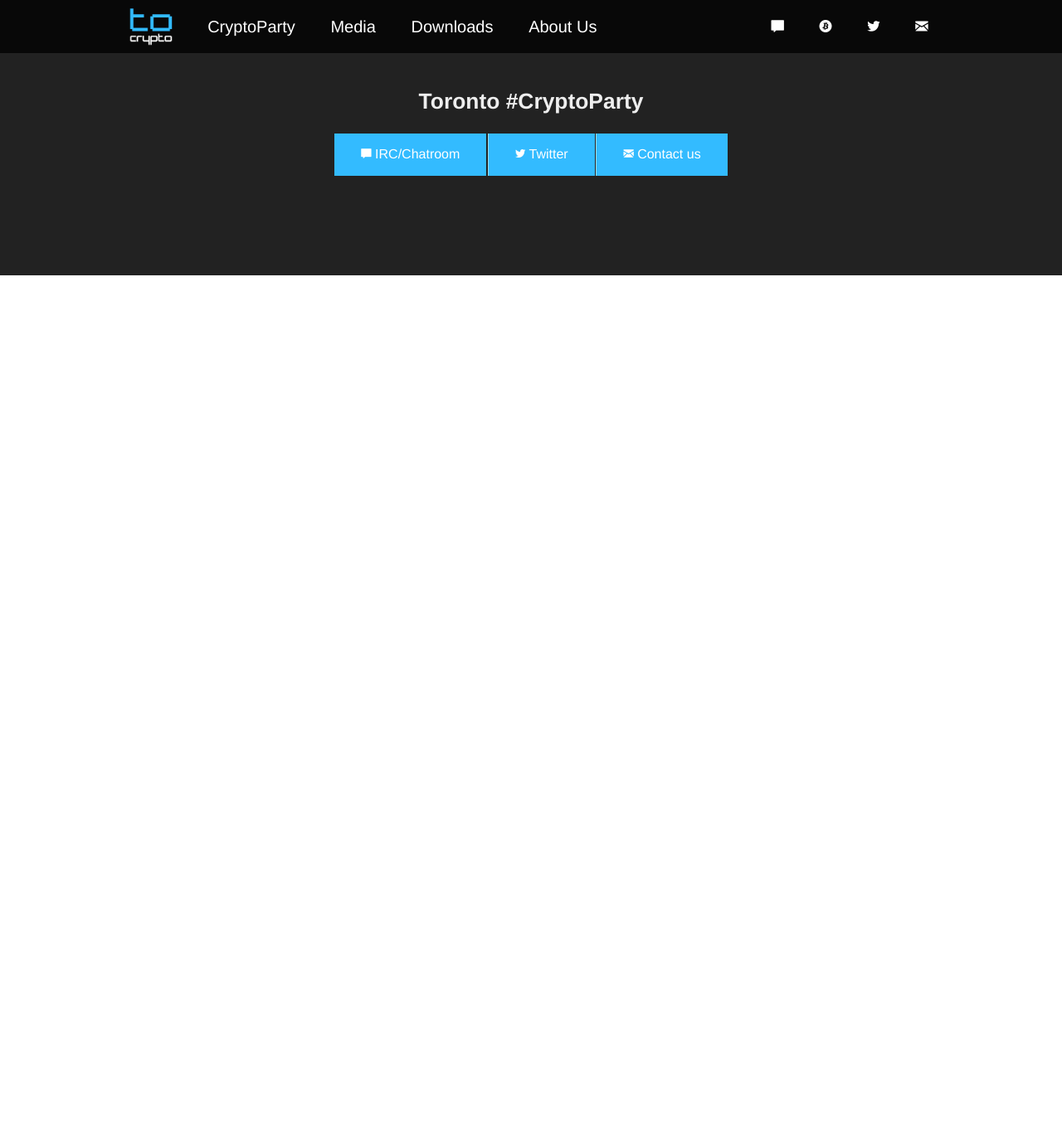
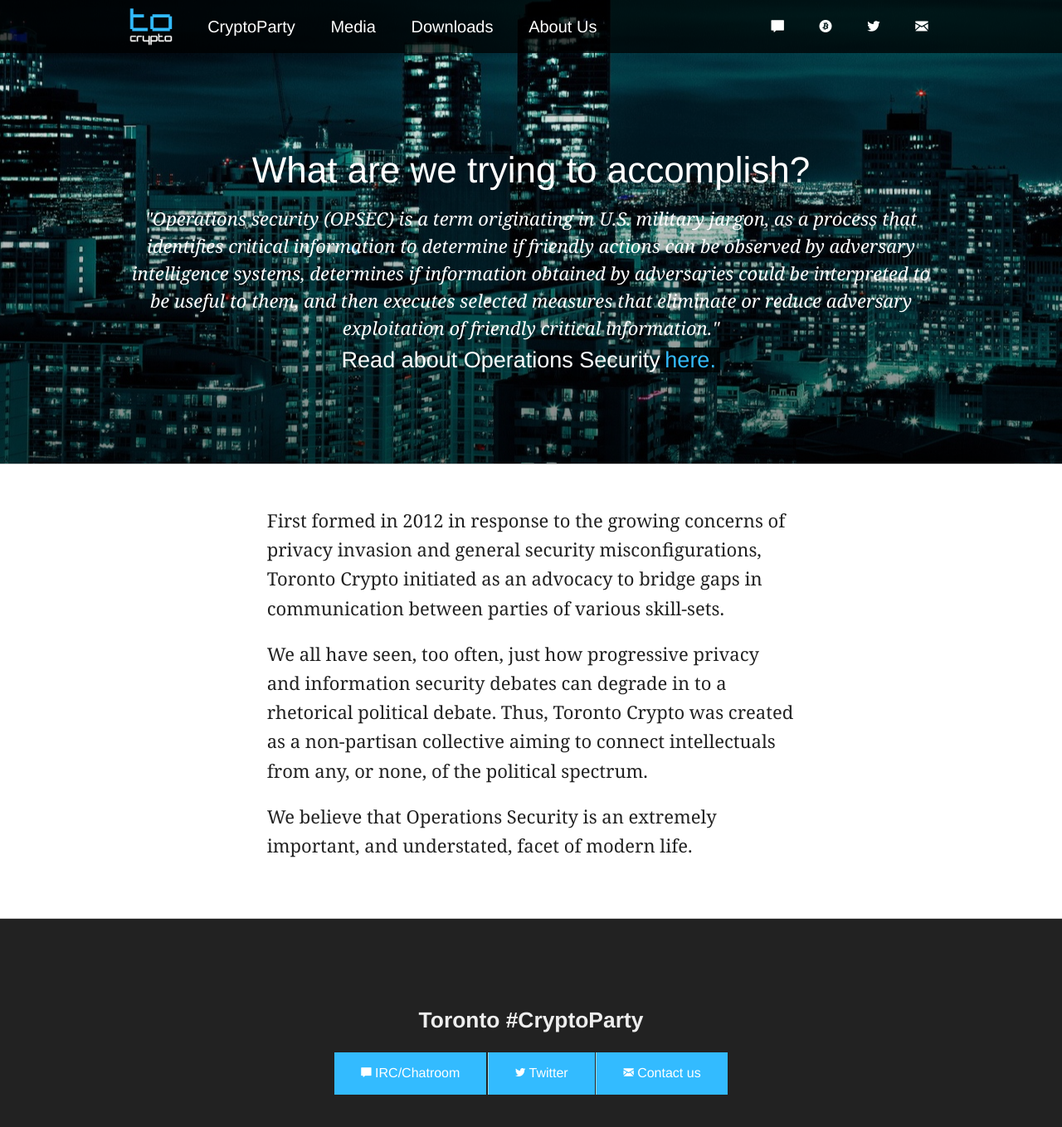
Before and after one commit to vancouvercrypto/torontocrypto.github.io, a Jekyll site: the page built from pages/about.html, in a window 1280 px wide and 1400 px high. Shown: the top 1359 px of the window at 83% size. Built offline with Jekyll 4.4.1, drawn with Linux system fonts in a browser that asks for light colours; some web fonts are replaced.

Commit message:
Added first revision of the About Us page. I'm thinking we should add links to the bottom.

```diff
--- a/_includes/header.html
+++ b/_includes/header.html
@@ -11,7 +11,7 @@
                 <li><a href="/cryptoparty">CryptoParty</a></li>
                 <li><a href="/media">Media</a></li>
                 <li><a href="/downloads">Downloads</a></li>
-		<li><a href="/about">About Us</a></li>
+                <li><a href="/about">About Us</a></li>
             </ul>
             <ul class="right">
                 <li class="social"><a data-reveal-id="ircModal" href="#"><i class="fi-comment"></i></a></li>
--- /dev/null
+++ b/_layouts/about.html
@@ -0,0 +1,26 @@
+---
+layout: default
+---
+
+<section id="headline" class="about">
+    <div class="row">
+        <div class="large-12 columns">
+            <h1>What are we trying to accomplish?<strong></strong></h1>
+            <em>"Operations security (OPSEC) is a term originating in U.S. military jargon, as a process that identifies critical information to determine if friendly actions can be observed by adversary intelligence systems, determines if information obtained by adversaries could be interpreted to be useful to them, and then executes selected measures that eliminate or reduce adversary exploitation of friendly critical information."</em>
+            <h3>Read about Operations Security<a href="https://en.wikipedia.org/wiki/Operations_security" target="_blank">here.</a></h3>
+        </div>
+    </div>
+</section>
+
+<section>
+    <div class="row">
+        <div class="large-8 large-offset-2 columns">
+          <p>First formed in 2012 in response to the growing concerns of privacy invasion and general security misconfigurations, Toronto Crypto initiated as an advocacy to bridge gaps in communication between parties of various skill-sets.</p>
+
+          <p>We all have seen, too often, just how progressive privacy and information security debates can degrade in to a rhetorical political debate. Thus, Toronto Crypto was created as a non-partisan collective aiming to connect intellectuals from any, or none, of the political spectrum.</p>
+
+          <p>We believe that Operations Security is an extremely important, and understated, facet of modern life.</p>
+
+        </div>
+    </div>
+</section>
--- a/css/main.scss
+++ b/css/main.scss
@@ -50,6 +50,13 @@
     background:
         linear-gradient(to bottom, rgba(0, 0, 0, 0) 0%, rgba(0, 0, 0, 0.5) 100%),
         url('/img/banner-cryptoparty.jpg') no-repeat 50% 50%,
+        $jet;
+}
+
+#headline.about {
+    background:
+        linear-gradient(to bottom, rgba(0, 0, 0, 0) 0%, rgba(0, 0, 0, 0.5) 100%),
+        url('/img/banner-about.jpg') no-repeat 50% 50%,
         $jet;
 }
 
--- a/pages/about.html
+++ b/pages/about.html
@@ -1,4 +1,4 @@
 ---
-layout: default
+layout: about
 permalink: /about/
 ---
```
Also changed, not shown: _includes/head.html (+1 -1 lines), img/banner-about.jpg (added).
